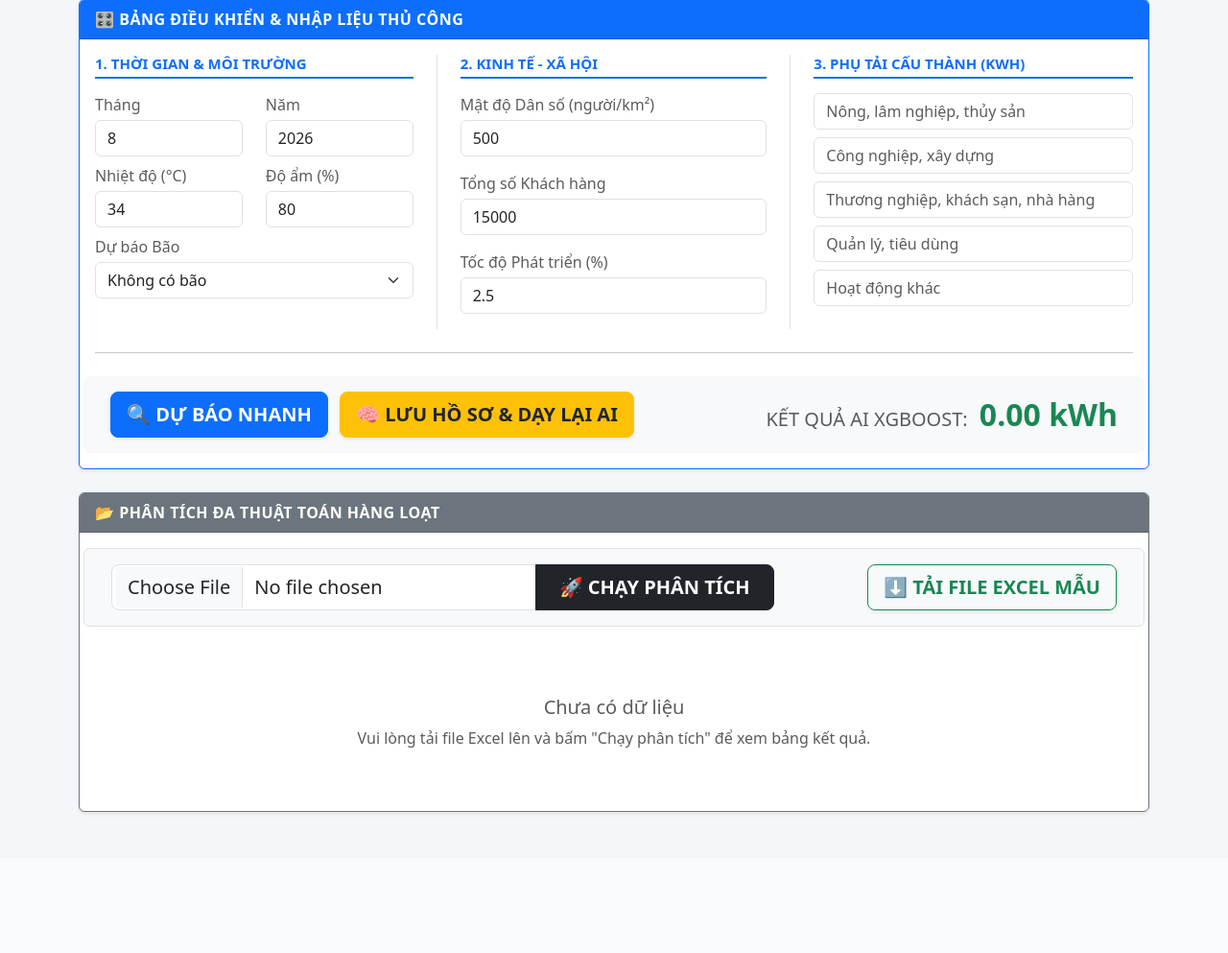
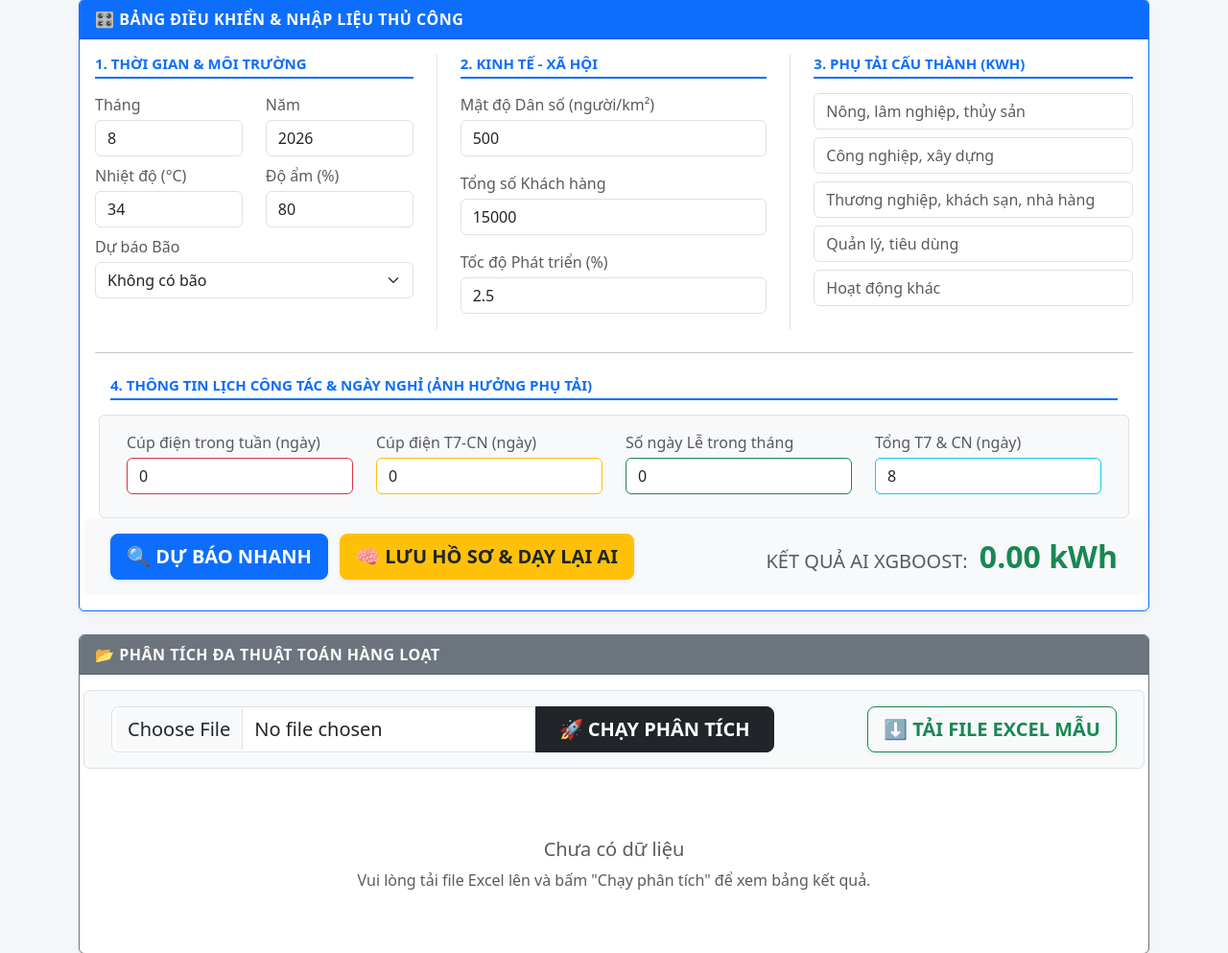
Before and after one commit to cayde386-stack/Du-bao-dien-Tan-Thanh, a Flask app: page / in a window 1280 px wide. Shown: the part 295-1288 px from the top of the page at 96% size. Before the commit the page ends 1144 px from the top, so only its background shows below. Run offline with Flask 3, Linux system fonts and the light colour scheme.

Commit message:
Add files via upload

```diff
--- a/app.py
+++ b/app.py
@@ -7,7 +7,6 @@ import io
 
 app = Flask(__name__)
 
-# Tải mô hình AI
 def load_model():
     try:
         return joblib.load('xgboost_model.pkl')
@@ -18,24 +17,24 @@ model = load_model()
 
 @app.route('/')
 def home():
-    return render_template('index.html', title="Dự báo Điện Thương Phẩm")
+    return render_template('index.html')
 
 @app.route('/predict', methods=['POST'])
 def predict_manual():
     global model
-    if model is None:
-        return jsonify({'status': 'error', 'message': 'Chưa có mô hình AI 13 biến. Vui lòng Huấn luyện trước.'})
+    if model is None: return jsonify({'status': 'error', 'message': 'Lỗi mô hình!'})
     try:
         data = request.json
         df_manual = pd.DataFrame([{
             'Thang': float(data['thang']), 'Nam': float(data['nam']),
             'Nhiet_do': float(data['nhiet_do']), 'Do_am': float(data['do_am']),
             'Mat_do_dan_so': float(data['mat_do']), 'So_khach_hang': float(data['khach_hang']),
-            'Toc_do_phat_trien': float(data['toc_do']), 'Co_bao': float(data['bao']),
+            'Toc_do_phat_trien': float(data['toc_do']), 'So_ngay_bao': float(data['so_ngay_bao']),
+            'Cup_dien_tuan': float(data['cup_dien_tuan']), 'Cup_dien_cuoi_tuan': float(data['cup_dien_cuoi_tuan']),
+            'Ngay_le': float(data['ngay_le']), 'Ngay_nghi': float(data['ngay_nghi']),
             'Phu_tai_1': float(data['pt1']), 'Phu_tai_2': float(data['pt2']),
             'Phu_tai_3': float(data['pt3']), 'Phu_tai_4': float(data['pt4']), 'Phu_tai_5': float(data['pt5'])
         }])
-
         prediction = model.predict(df_manual)[0]
         return jsonify({'status': 'success', 'result': "{:,.2f}".format(prediction)})
     except Exception as e:
@@ -43,59 +42,52 @@ def predict_manual():
 
 @app.route('/download_template')
 def download_template():
-    # Tự động tạo file Excel mẫu
     columns = [
         'STT', 'Thang', 'Nam', 'Nhiet_do', 'Do_am', 'Mat_do_dan_so',
-        'So_khach_hang', 'Toc_do_phat_trien', 'Co_bao',
+        'So_khach_hang', 'Toc_do_phat_trien', 'So_ngay_bao',
+        'Cup_dien_tuan', 'Cup_dien_cuoi_tuan', 'Ngay_le', 'Ngay_nghi',
         'Phu_tai_1', 'Phu_tai_2', 'Phu_tai_3', 'Phu_tai_4', 'Phu_tai_5'
     ]
     df = pd.DataFrame(columns=columns)
-
     output = io.BytesIO()
     with pd.ExcelWriter(output, engine='openpyxl') as writer:
         df.to_excel(writer, index=False, sheet_name='Du_lieu_nhap')
     output.seek(0)
-
     return send_file(output, download_name="File_Mau_Du_Bao.xlsx", as_attachment=True)
 
 @app.route('/predict_excel', methods=['POST'])
 def predict_excel():
     global model
-    if model is None:
-        return jsonify({'status': 'error', 'message': 'Chưa tìm thấy mô hình AI.'})
     file = request.files.get('file')
-    if not file or file.filename == '':
-        return jsonify({'status': 'error', 'message': 'Chưa chọn file.'})
-
+    if not file: return jsonify({'status': 'error', 'message': 'Chưa chọn file.'})
     try:
         df = pd.read_excel(file)
         if 'STT' in df.columns: df_for_ai = df.drop(columns=['STT'])
         else: df_for_ai = df.copy()
 
-        df['Tổng Phụ Tải (Gốc)'] = df['Phu_tai_1'] + df['Phu_tai_2'] + df['Phu_tai_3'] + df['Phu_tai_4'] + df['Phu_tai_5']
+        df['Tổng (Gốc)'] = df['Phu_tai_1'] + df['Phu_tai_2'] + df['Phu_tai_3'] + df['Phu_tai_4'] + df['Phu_tai_5']
 
         lr = LinearRegression()
         X_lr = df[['Nhiet_do', 'Do_am', 'So_khach_hang']]
-        lr.fit(X_lr, df['Tổng Phụ Tải (Gốc)'])
+        lr.fit(X_lr, df['Tổng (Gốc)'])
         df['1. Hồi quy'] = lr.predict(X_lr).round(2)
+        df['2. TB Động'] = df['Tổng (Gốc)'].rolling(window=3, min_periods=1).mean().round(2)
 
-        df['2. TB Động'] = df['Tổng Phụ Tải (Gốc)'].rolling(window=3, min_periods=1).mean().round(2)
-
-        mean_load = df['Tổng Phụ Tải (Gốc)'].mean()
-        std_load = df['Tổng Phụ Tải (Gốc)'].std()
+        mean_load = df['Tổng (Gốc)'].mean()
+        std_load = df['Tổng (Gốc)'].std()
         if pd.isna(std_load) or std_load == 0: std_load = 1
-        df['Z-Score'] = ((df['Tổng Phụ Tải (Gốc)'] - mean_load) / std_load).round(2)
+        df['Z-Score'] = ((df['Tổng (Gốc)'] - mean_load) / std_load).round(2)
         df['3. Cảnh báo'] = np.where(df['Z-Score'] > 1.5, '⚠️ Tăng', np.where(df['Z-Score'] < -1.5, '⏬ Giảm', '✅ Ổn định'))
 
         df['4. AI XGBoost'] = model.predict(df_for_ai).round(2)
-        df = df.drop(columns=['Z-Score', 'Tổng Phụ Tải (Gốc)'])
+        df = df.drop(columns=['Z-Score', 'Tổng (Gốc)'])
 
         html_table = df.to_html(classes='table table-bordered table-striped table-hover text-center align-middle', index=False)
         html_table = html_table.replace('⚠️ Tăng', '<span class="badge bg-danger">⚠️ Tăng</span>').replace('⏬ Giảm', '<span class="badge bg-warning text-dark">⏬ Giảm</span>').replace('✅ Ổn định', '<span class="badge bg-success">✅ Ổn định</span>')
 
         return jsonify({'status': 'success', 'html_table': html_table})
     except Exception as e:
-        return jsonify({'status': 'error', 'message': f'Lỗi dữ liệu đầu vào: Vui lòng sử dụng đúng File Mẫu.'})
+        return jsonify({'status': 'error', 'message': 'Vui lòng tải lại File Mẫu mới chứa cột Lịch cúp điện!'})
 
 if __name__ == '__main__':
     app.run(debug=True)
--- a/templates/index.html
+++ b/templates/index.html
@@ -86,7 +86,28 @@
                 </div>
 
                 <hr class="my-4">
-
+<!-- Cột 4: Lịch Công Tác (Trải dài ngang form) -->
+                <div class="col-12 mt-4 px-3">
+                    <h6 class="text-primary fw-bold section-title">4. Thông tin Lịch công tác & Ngày nghỉ (Ảnh hưởng Phụ tải)</h6>
+                    <div class="row bg-light p-3 rounded border">
+                        <div class="col-md-3 mb-2">
+                            <label class="form-label text-muted mb-1">Cúp điện trong tuần (ngày)</label>
+                            <input type="number" id="cup_dien_tuan" class="form-control border-danger" value="0" required>
+                        </div>
+                        <div class="col-md-3 mb-2">
+                            <label class="form-label text-muted mb-1">Cúp điện T7-CN (ngày)</label>
+                            <input type="number" id="cup_dien_cuoi_tuan" class="form-control border-warning" value="0" required>
+                        </div>
+                        <div class="col-md-3 mb-2">
+                            <label class="form-label text-muted mb-1">Số ngày Lễ trong tháng</label>
+                            <input type="number" id="ngay_le" class="form-control border-success" value="0" required>
+                        </div>
+                        <div class="col-md-3 mb-2">
+                            <label class="form-label text-muted mb-1">Tổng T7 & CN (ngày)</label>
+                            <input type="number" id="ngay_nghi" class="form-control border-info" value="8" required>
+                        </div>
+                    </div>
+                </div>
                 <!-- Khu vực Nút bấm & Hiển thị Kết quả -->
                 <div class="row align-items-center bg-light p-3 rounded">
                     <div class="col-md-7">
@@ -134,12 +155,16 @@
 </div>
 
 <script>
-    function getFormData() {
+ function getFormData() {
         return {
             thang: document.getElementById('thang').value, nam: document.getElementById('nam').value,
             nhiet_do: document.getElementById('nhiet_do').value, do_am: document.getElementById('do_am').value,
             mat_do: document.getElementById('mat_do').value, khach_hang: document.getElementById('khach_hang').value,
-            toc_do: document.getElementById('toc_do').value, bao: document.getElementById('bao').value,
+            toc_do: document.getElementById('toc_do').value, so_ngay_bao: document.getElementById('so_ngay_bao').value,
+            cup_dien_tuan: document.getElementById('cup_dien_tuan').value,
+            cup_dien_cuoi_tuan: document.getElementById('cup_dien_cuoi_tuan').value,
+            ngay_le: document.getElementById('ngay_le').value,
+            ngay_nghi: document.getElementById('ngay_nghi').value,
             pt1: document.getElementById('pt1').value, pt2: document.getElementById('pt2').value,
             pt3: document.getElementById('pt3').value, pt4: document.getElementById('pt4').value, pt5: document.getElementById('pt5').value
         };
```
Also changed, not shown: train.py (+50 -18 lines), 2 other files.
